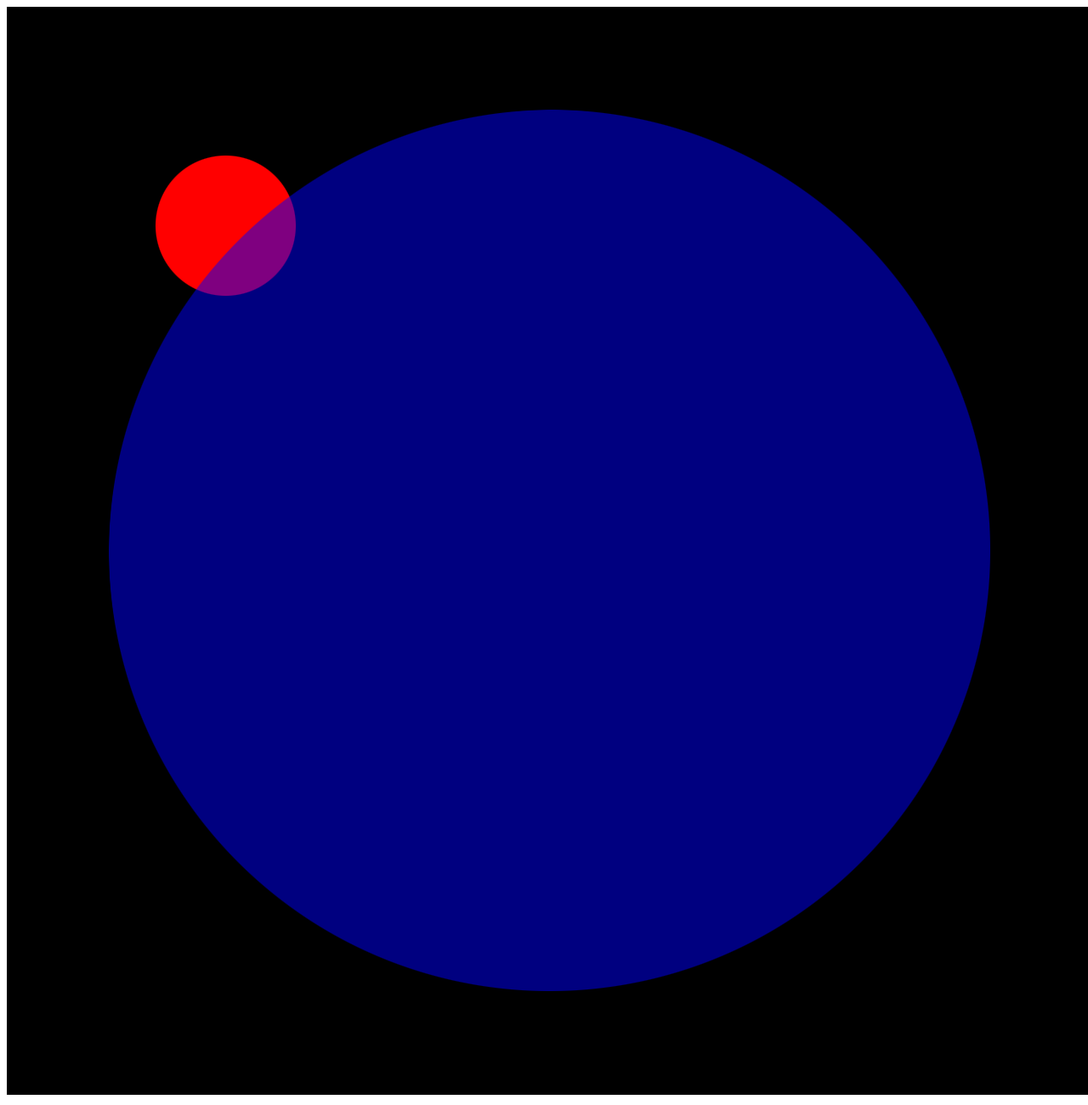
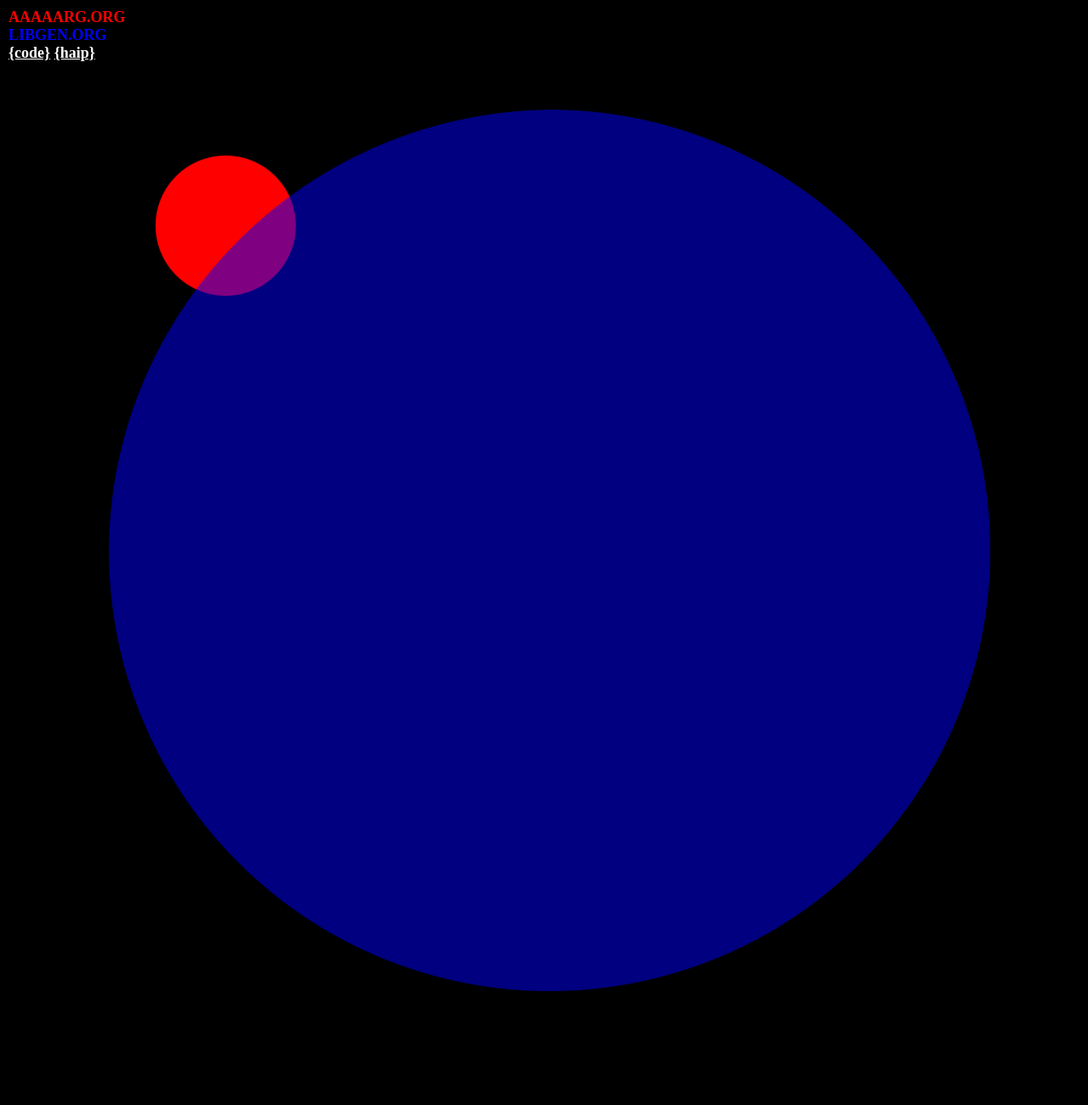
Before and after one commit to bnewbold/circles, a Flask app: page / in a window 1280 px wide. Shown: the whole page at 85% size. Run offline with Flask 2, Linux system fonts and the light colour scheme; parts of the project's set-up code (start-up, migrations or seed data) failed here and were passed over.

Commit message:
black background; legend; links

```diff
--- a/templates/base.html
+++ b/templates/base.html
@@ -4,7 +4,7 @@
   <title>flask app template</title>
   <!-- <link href="/static/css/default.css" rel="stylesheet"> -->
   <style type="text/css">
-    <!-- local style here -->
+    {% block style %}{% endblock %}
   </style>
 </head>
 <body>
--- a/templates/home.html
+++ b/templates/home.html
@@ -1,8 +1,20 @@
 {% extends "base.html" %}
+{% block style %}
+body { background-color: black; }
+{% endblock %}
 {% block body %}
 
 <a href="book" target="_blank">
 <img src="/static/aaaarg_vs_libgen.png" ismap="ismap">
 </a>
 
+<div style="position: absolute; top: 10px; left: 10px;">
+<strong style="font-size: large;">
+<span style="color: red;">AAAAARG.ORG</span>
+<br><span style="color: blue;">LIBGEN.ORG</span>
+<br><a href="http://git.bnewbold.net/?p=circles.git;a=summary" style="color:white;">{code}</a>
+<a href="http://2012.haip.cc" style="color:white;">{haip}</a>
+</strong>
+</div>
+
 {% endblock %}
```
